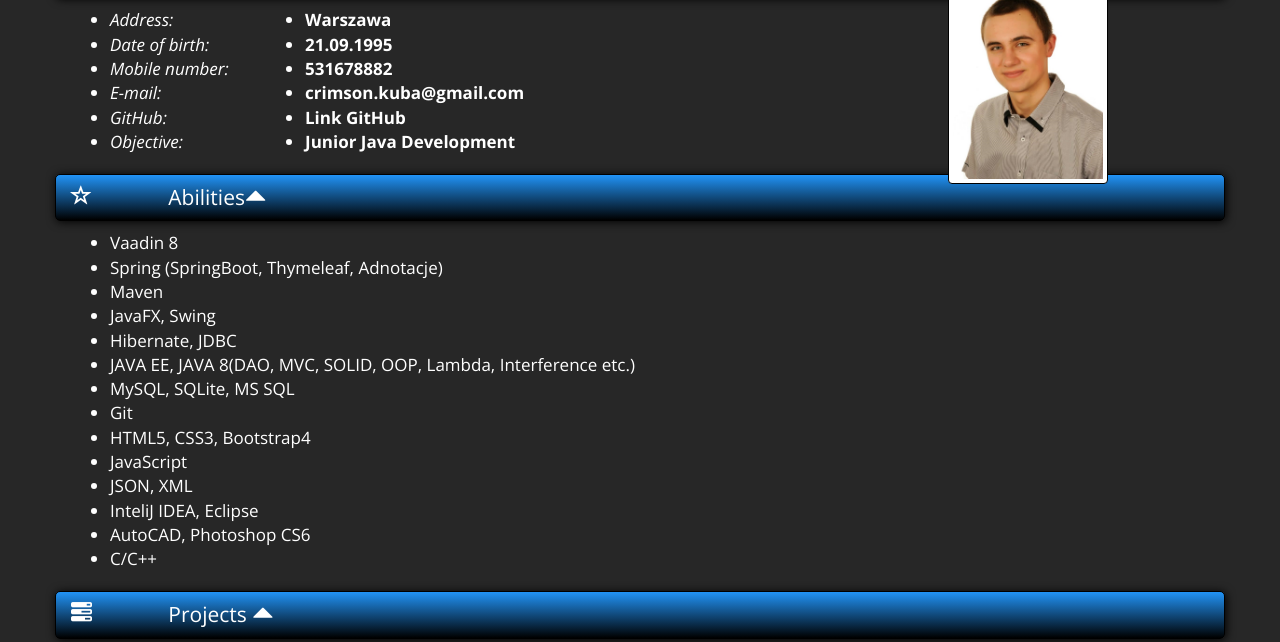
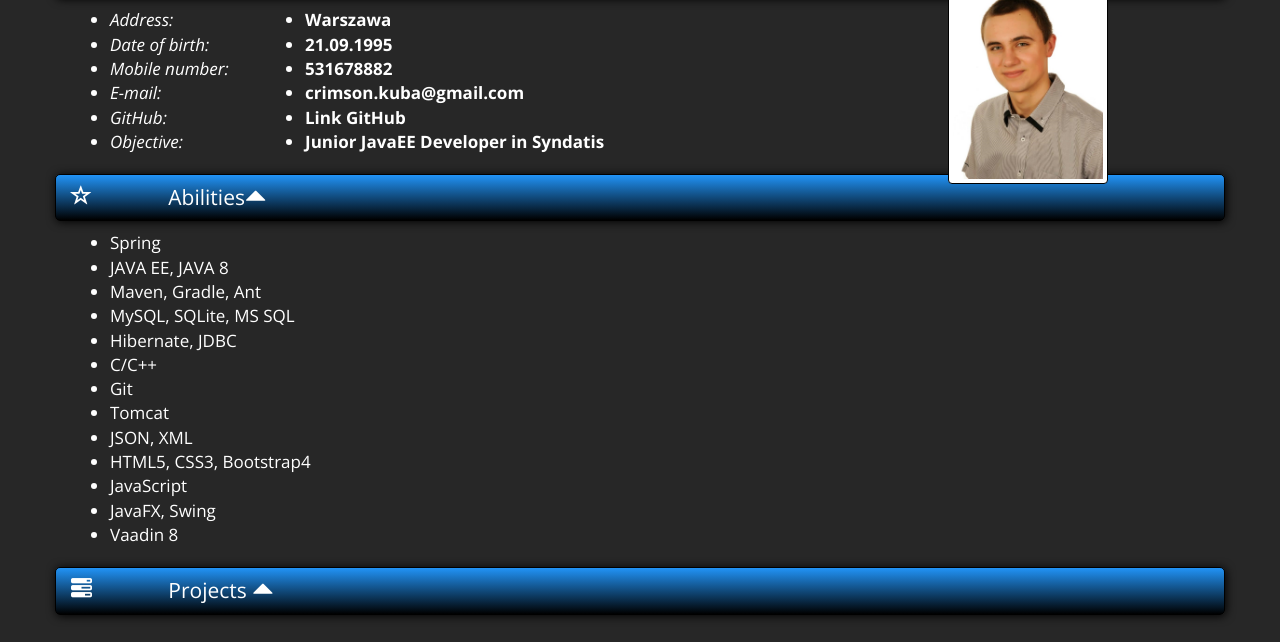
Before and after one commit to JakubDabrowskiGIT/cv, a plain HTML site: page indexAng.html in a window 1280 px wide. Shown: the part 116-758 px from the top of the page. Drawn offline with nearby package versions, Linux system fonts and the light colour scheme.

Commit message:
adding new info

```diff
--- a/indexAng.html
+++ b/indexAng.html
@@ -80,7 +80,7 @@
       <li><strong><a href="tel:531678882">531678882</a></strong></li>
       <li><strong><a href="mailto:crimson.kuba@gmail.com">crimson.kuba@gmail.com</a></strong></li>
       <li><strong><a href="https://github.com/JakubDabrowskiGIT" target="_blank">Link GitHub</a></strong></li>
-      <li><strong>Junior Java Development</strong></li>
+      <li><strong>Junior JavaEE Developer in Syndatis</strong></li>
 
     </ul>
   </div>
@@ -110,33 +110,32 @@
   <div class="row navig">
       <div class="col-md-12">
         <ul style="list-style: square listHidden">
-          <li>Vaadin 8 </li>
 
-          <li>Spring (SpringBoot, Thymeleaf, Adnotacje)</li>
+          <li>Spring</li>
 
-          <li>Maven</li>
+          <li>JAVA EE, JAVA 8</li>
 
-          <li>JavaFX, Swing</li>
+          <li>Maven, Gradle, Ant</li>
+
+          <li>MySQL, SQLite, MS SQL</li>
 
           <li>Hibernate, JDBC</li>
 
-          <li>JAVA EE, JAVA 8(DAO, MVC, SOLID, OOP, Lambda, Interference etc.)</li>
-
-          <li>MySQL, SQLite, MS SQL</li>
+          <li>C/C++</li>
 
           <li>Git</li>
+
+          <li>Tomcat</li>
+
+          <li>JSON, XML</li>
 
           <li>HTML5, CSS3, Bootstrap4</li>
 
           <li>JavaScript</li>
 
-          <li>JSON, XML</li>
+          <li>JavaFX, Swing</li>
 
-          <li>InteliJ IDEA, Eclipse</li>
-
-          <li>AutoCAD, Photoshop CS6</li>
-
-          <li>C/C++</li>
+          <li>Vaadin 8</li>
 </ul>
 </div>
 
@@ -317,7 +316,7 @@ function showLessK2(){
         <div class="col-md-12">
           <dl class="dl-horizontal">
             <dt>IX 2017 - currently</dt>
-<dd>Junior Java Developer in Syndatis</dd><br>
+<dd>Junior JavaEE Developer in Syndatis - Full-time job</dd><br>
             <dt>IV 2017 - VI 2017</dt>
             <dd>Creating pag in PHP, HTML, CSS and Wordpress <a class="red" href="http://physics.c0.pl/" target="_blank"> LINK!</a> </dd>
             <br>
@@ -373,11 +372,7 @@ function showLessD2(){
         <div class="col-md-12">
           <dl class="dl-horizontal">
             <dt>Programming</dt>
-            <dd>University of Technology and Humanities im. Kazimierza Pułaskiego in  Radom. </dd>
-            <br>
-            <dt>Mathematics - Physics - Information Technology Profile </dt>
-             <dd>VI High school im. Jana Kochanowskiego(Top 10 in Poland).</dd>
-
+            <dd>University of Technology and Humanities im. Kazimierza Pułaskiego in  Radom. </
           </dl>
         </div>
   </div>
```
Also changed, not shown: index.html (+14 -20 lines).
